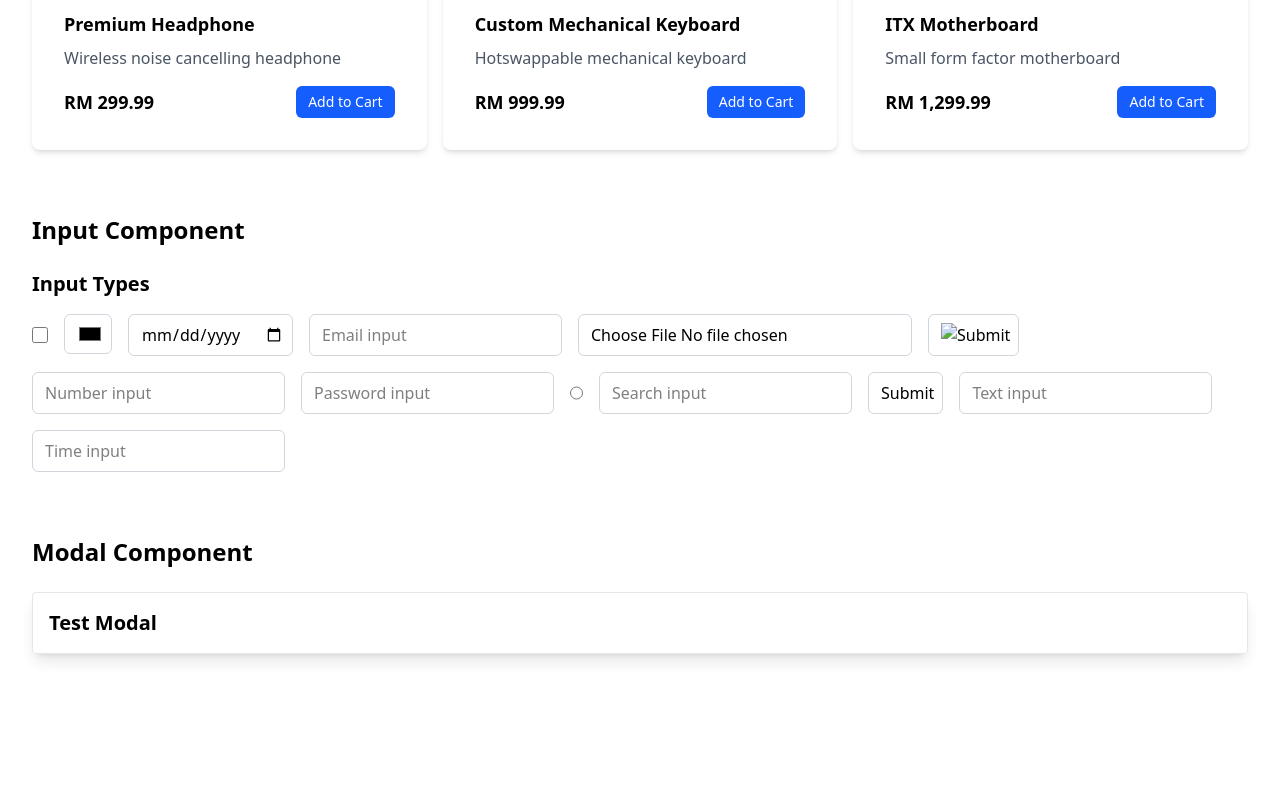
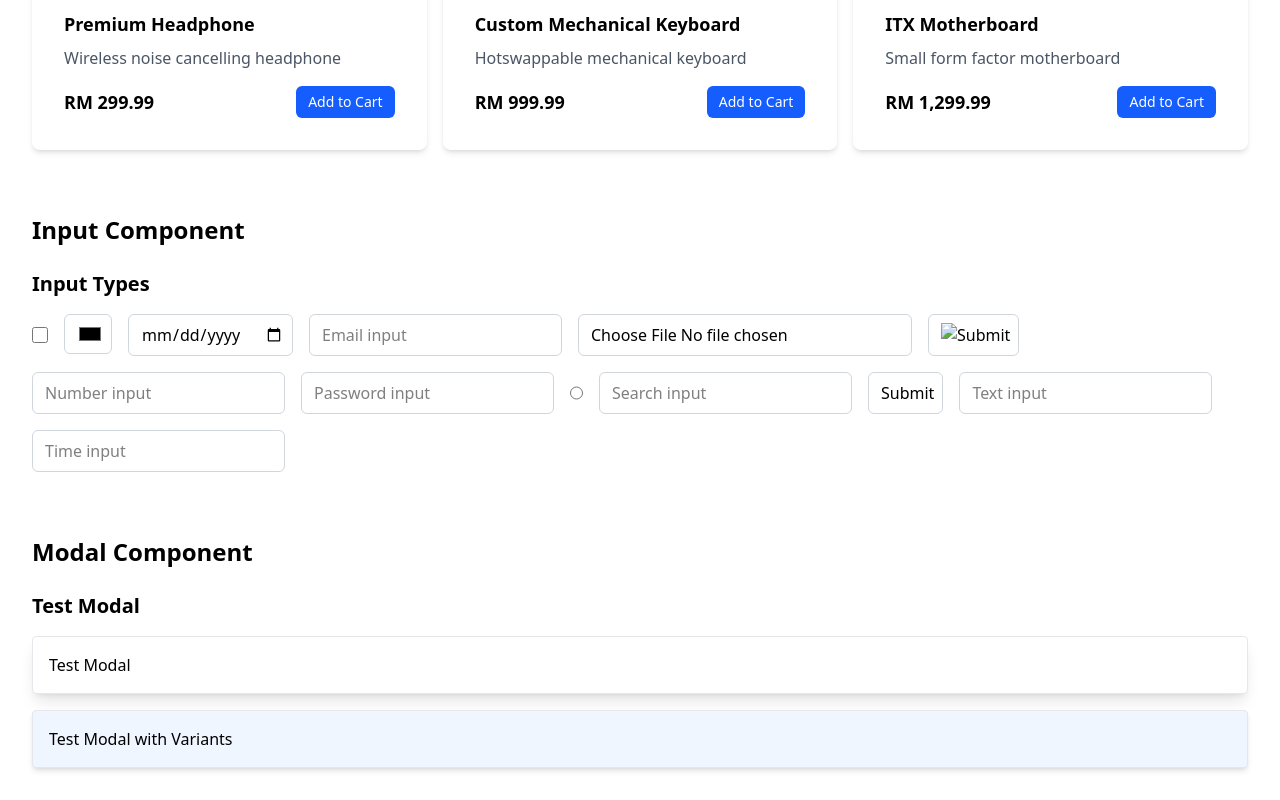
Before and after one commit to hahafiz/design-system, a React (Vite) app: page / in a window 1280 px wide. Shown: the part 1713-2513 px from the top of the page. Before the commit the page ends 2399 px from the top, so only its background shows below. Built offline with nearby package versions, Linux system fonts and the light colour scheme.

Commit message:
progress: modal component

```diff
--- a/src/components/Modal/Modal.jsx
+++ b/src/components/Modal/Modal.jsx
@@ -1,15 +1,45 @@
 import React from "react";
 import PropTypes from "prop-types";
 
-const Modal = ({ children, ...props }) => {
+const Modal = ({
+  children,
+  variant = "default",
+  shadow = "none",
+  className = "",
+  ...props
+}) => {
   // base styling
   const baseClasses = "rounded-sm border border-gray-200 p-4 shadow-lg";
 
+  // variant styling
+  const variantClasses = {
+    default: "bg-white",
+    primary: "bg-blue-50",
+    secondary: "bg-gray-50",
+    success: "bg-green-50",
+    warning: "bg-yellow-50",
+    danger: "bg-red-50",
+  };
+
+  // shadow stling
+  const shadowClasses = {
+    none: "",
+    sm: "shadow-sm",
+    md: "shadow-md",
+    lg: "shadow-lg",
+    xl: "shadow-xl",
+  };
+
   // combine all classes
-  const cardClasses = [baseClasses].join(" ");
+  const modalClasses = [
+    baseClasses,
+    variantClasses[variant],
+    shadowClasses[shadow],
+    className,
+  ].join(" ");
 
   return (
-    <div className={cardClasses} {...props}>
+    <div className={modalClasses} {...props}>
       {children}
     </div>
   );
@@ -17,6 +47,16 @@ const Modal = ({ children, ...props }) => {
 
 Modal.propTypes = {
   children: PropTypes.node.isRequired,
+  variant: PropTypes.oneOf(
+    "default",
+    "primary",
+    "secondary",
+    "success",
+    "warning",
+    "danger"
+  ),
+  shadow: PropTypes.oneOf("none", "sm", "md", "lg", "xl"),
+  className: PropTypes.string,
 };
 
 export default Modal;
--- a/src/components/Modal/ModalDemo.jsx
+++ b/src/components/Modal/ModalDemo.jsx
@@ -8,9 +8,15 @@ const ModalDemo = (props) => {
       <h1 className="text-2xl font-bold mb-6">Modal Component</h1>
 
       <div className="space-y-4">
-        <h2 className="text-xl font-semibold">
-          <Modal>Test Modal</Modal>
-        </h2>
+        <h2 className="text-xl font-semibold"> Test Modal</h2>
+        <Modal>Test Modal</Modal>
+        <Modal
+          variant="primary"
+          shadow="md"
+          className="hover:shadow-xl transition-all duration-300"
+        >
+          Test Modal with Variants
+        </Modal>
       </div>
     </div>
   );
```
